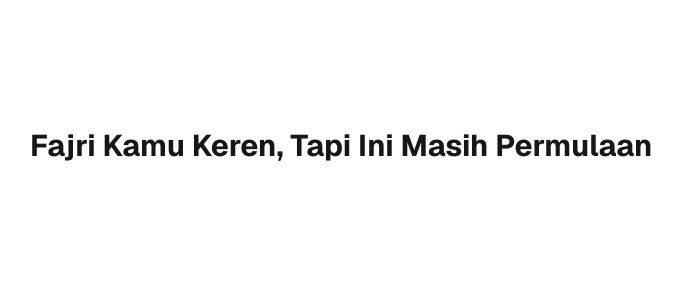
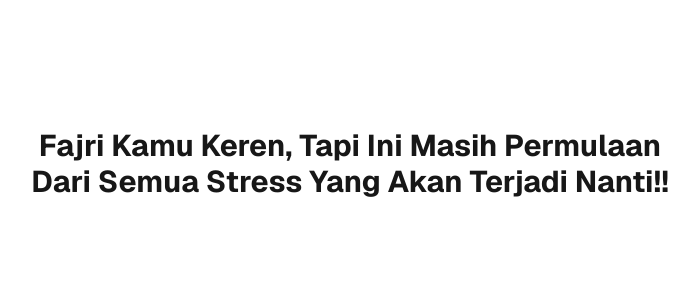
Before and after one commit to fajriaulia019/nextjs-portfolio, a Next.js app: page / in a window 1280 px wide. Shown: the top 300 px of the page, without its empty margins (290-989 px from the left). Built offline with nearby package versions, Linux system fonts and the light colour scheme.

Commit message:
Initial setup nextjs portfolio

```diff
--- a/src/app/page.tsx
+++ b/src/app/page.tsx
@@ -4,7 +4,7 @@ export default function Home() {
   return (
     <div className="flex flex-col flex-1 items-center justify-center bg-zinc-50 font-sans dark:bg-black">
       <main className="flex flex-1 w-full max-w-3xl flex-col items-center justify-between py-32 px-16 bg-white dark:bg-black sm:items-start">
-        <h1 className="font-bold text-3xl text-center">Fajri Kamu Keren, Tapi Ini Masih Permulaan</h1>
+        <h1 className="font-bold text-3xl text-center">Fajri Kamu Keren, Tapi Ini Masih Permulaan Dari Semua Stress Yang Akan Terjadi Nanti!!</h1>
       </main>
     </div>
   );
```
